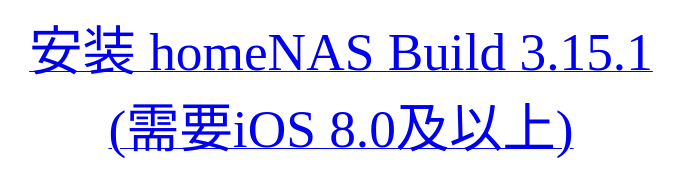
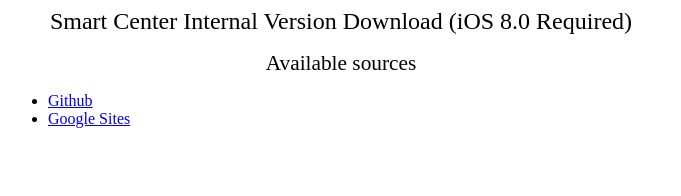
Before and after one commit to homeNAS/homeCloud, a plain HTML site: page iOS Internal Build.html in a window 1280 px wide. Shown: the whole page, without its empty margins (0-681 px from the left). Drawn offline with Linux system fonts and the light colour scheme.

Commit message:
update download source.

```diff
--- a/iOS Internal Build.html
+++ b/iOS Internal Build.html
@@ -3,6 +3,14 @@
 </header>
 <body>
 <div class="button" style="width: 666px; height: 152px;">
-<p align="center"><a href="itms-services://github.com/homeNAS/homeCloud/blob/master/homeNAS.plist?raw=true"> <span style="font-size: 40pt;">安装 homeNAS Build 3.15.1 (需要iOS 8.0及以上)</span></a></p>
+<p align="center"><span style="font-size: 18pt;">Smart Center Internal Version Download (iOS 8.0 Required)</span></p>
+<p align="center"><span style="font-size: 16pt;">Available sources</span></p>
+<p>
+<UL>
+<LI><a href="itms-services://github.com/homeNAS/homeCloud/blob/master/homeNAS.plist?raw=true">Github</a></LI>
+<LI><a href="itms-services://sites.google.com/site/alohasmartcenter/homeNAS.ipa?attredirects=0&d=1">Google Sites</a></LI>
+</UL>
+</span>
+</p>
 </div>
 </body>
```
